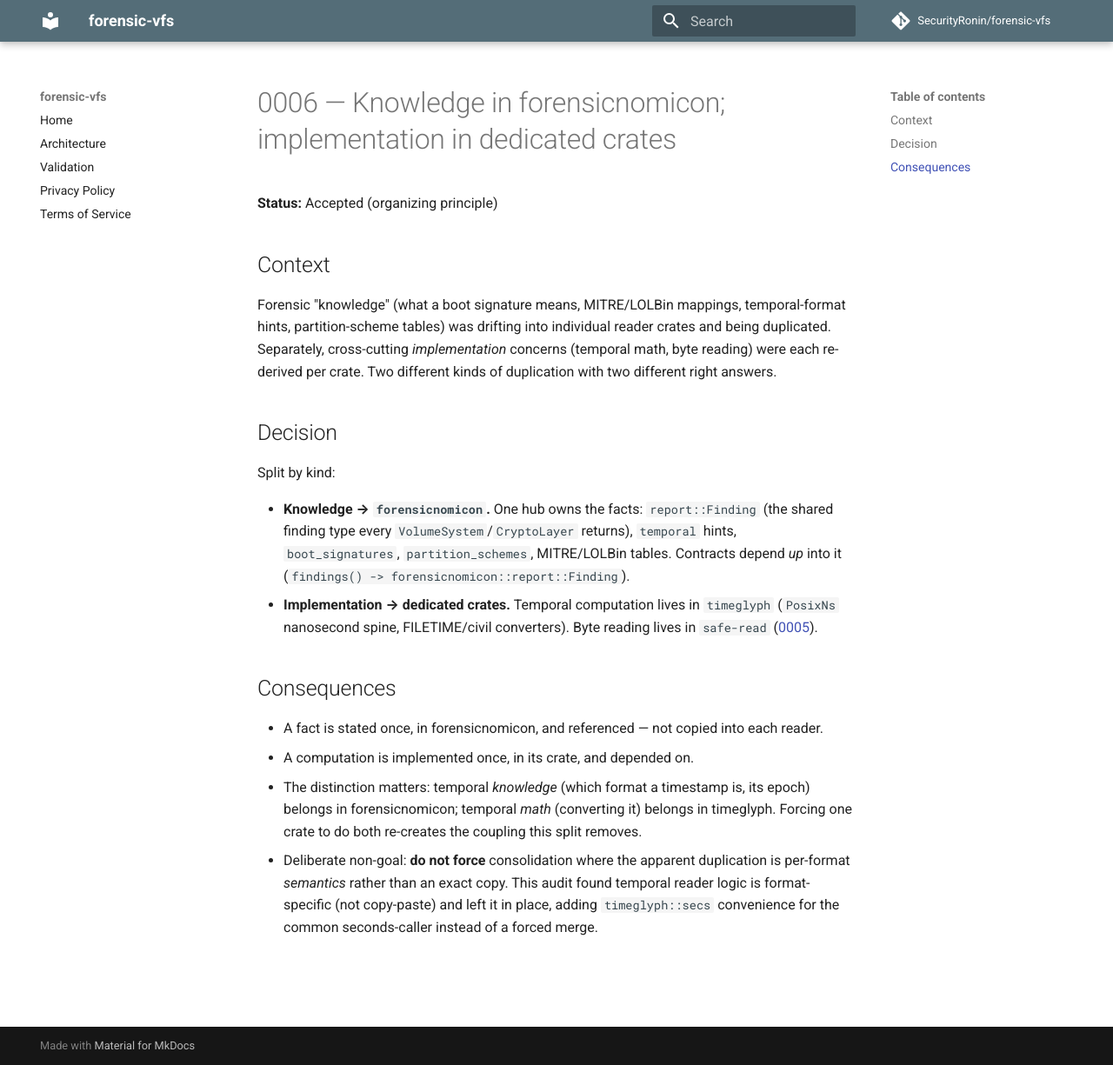
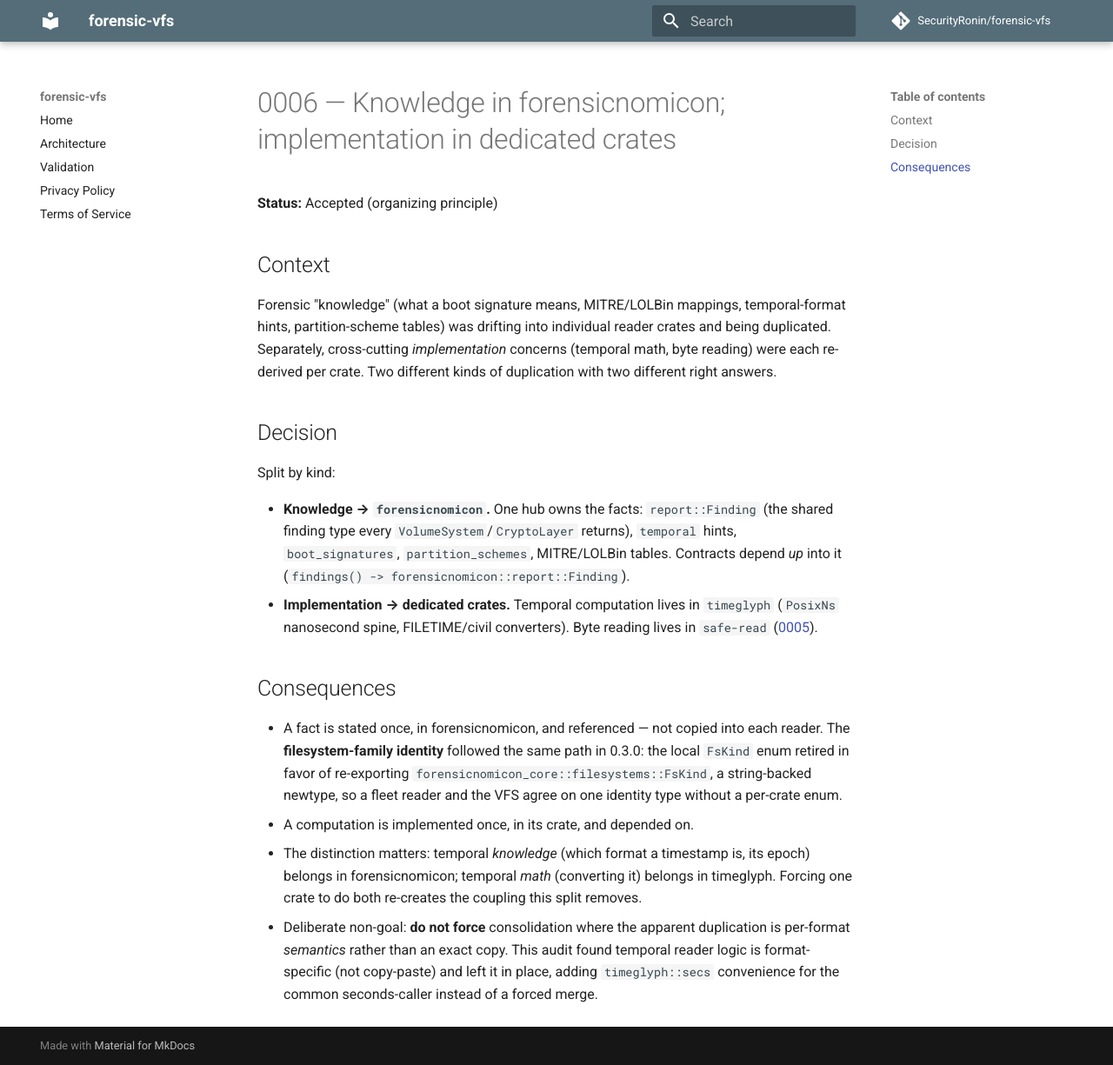
Before and after one commit to SecurityRonin/forensic-vfs, an MkDocs documentation site: the page built from docs/decisions/0006-knowledge-in-forensicnomicon.md, in a window 1280 px wide and 1225 px high. Shown: the whole window at 87% size. Built offline with MkDocs 1.6.1 and Material for MkDocs 9.7.7, drawn with Linux system fonts in a browser that asks for light colours; comment, search, counter and statistics services are not loaded.

Commit message:
docs: CHANGELOG for 0.3.0 FsKind newtype; note it in ADR 0006
Record the breaking FsKind newtype adoption (enum retired, Other removed,
btrfs/zfs/ufs/refs/zip/ad1/dar gain first-class identities) and reference
the knowledge-in-forensicnomicon principle that motivates it.

Co-Authored-By: Claude Opus 4.8 <noreply@anthropic.com>

```diff
--- a/docs/decisions/0006-knowledge-in-forensicnomicon.md
+++ b/docs/decisions/0006-knowledge-in-forensicnomicon.md
@@ -25,6 +25,9 @@ Split by kind:
 ## Consequences
 
 - A fact is stated once, in forensicnomicon, and referenced — not copied into each reader.
+  The **filesystem-family identity** followed the same path in 0.3.0: the local `FsKind` enum
+  retired in favor of re-exporting `forensicnomicon_core::filesystems::FsKind`, a string-backed
+  newtype, so a fleet reader and the VFS agree on one identity type without a per-crate enum.
 - A computation is implemented once, in its crate, and depended on.
 - The distinction matters: temporal *knowledge* (which format a timestamp is, its epoch)
   belongs in forensicnomicon; temporal *math* (converting it) belongs in timeglyph. Forcing
```
Also changed, not shown: CHANGELOG.md (added, +29 -0 lines).
